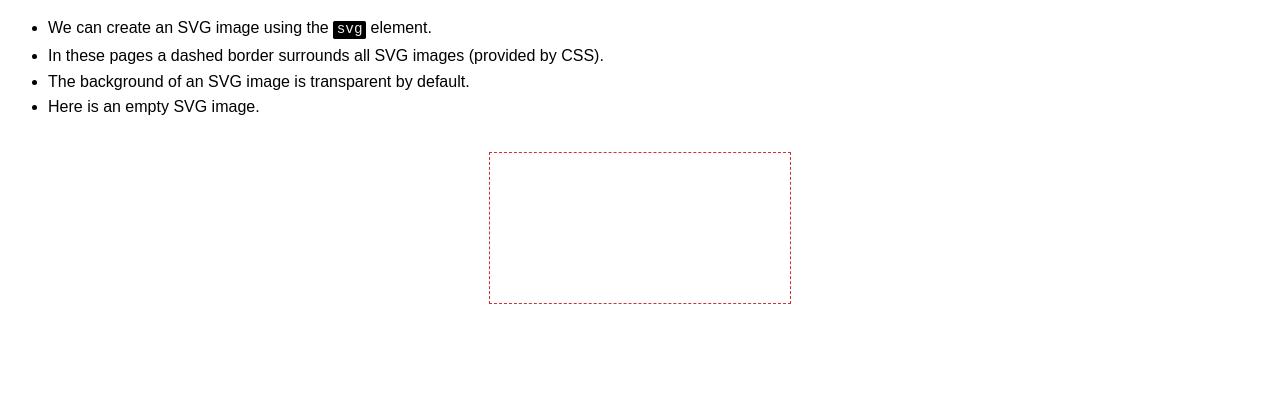
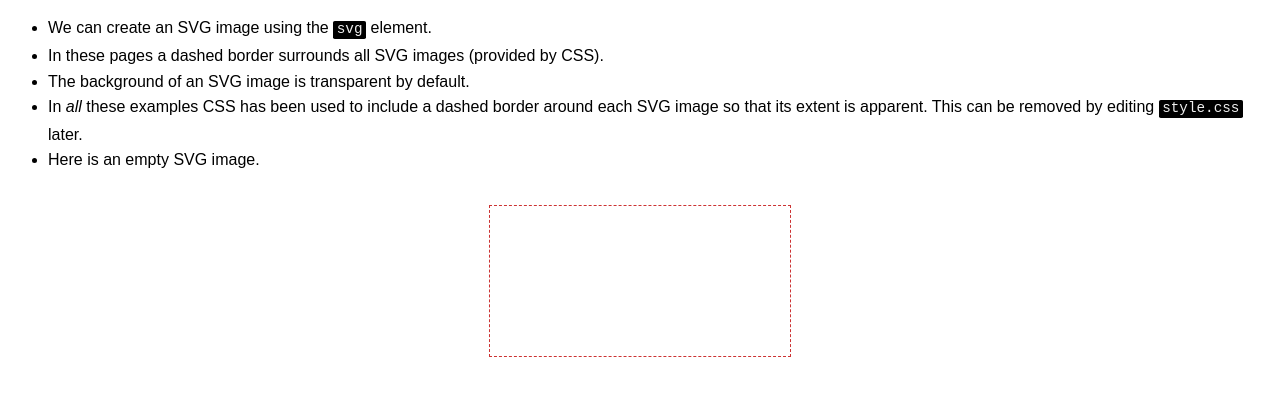
Before and after one commit to Msaad78/CCC, a website: page basics/00_empty.html in a window 1280 px wide. Shown: the part 53-448 px from the top of the page. Drawn offline with Linux system fonts and the light colour scheme.

Commit message:
explain dashed border

```diff
--- a/basics/00_empty.html
+++ b/basics/00_empty.html
@@ -8,7 +8,8 @@
   <li>We can create an SVG image using the <code>svg</code> element.</li>
   <li>In these pages a dashed border surrounds all SVG images (provided by CSS).</li>
   <li>The background of an SVG image is transparent by default.</li>
-  <li>Here is an empty SVG image.</li>
+  <li>In <em>all</em> these examples CSS has been used to include a dashed border around each SVG image so that its extent is apparent.  This can be removed by editing <code>style.css</code> later.</li>
+    <li>Here is an empty SVG image.</li>
 </ul>
 
 
```
